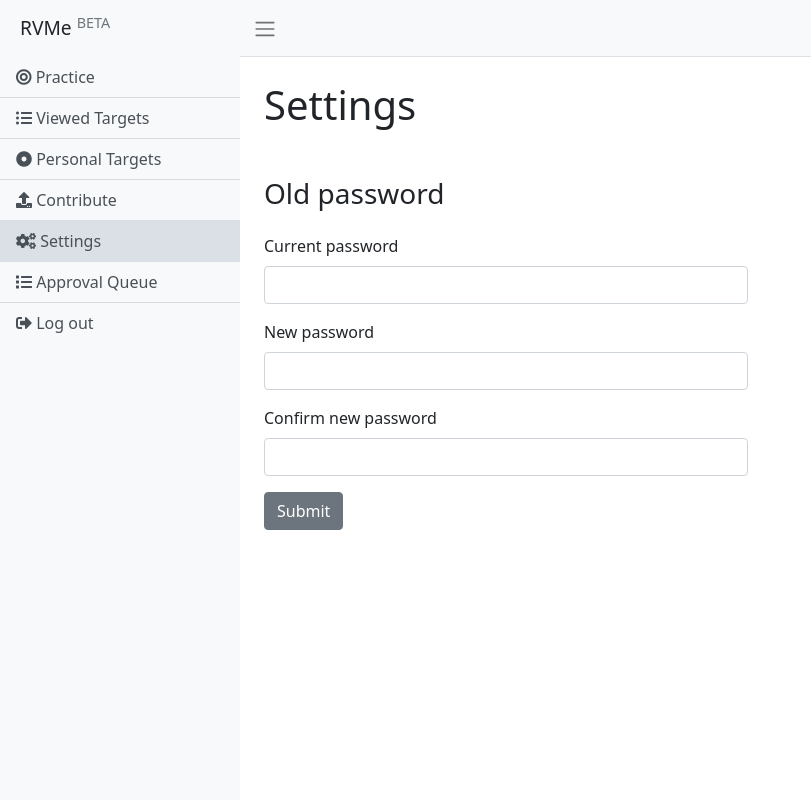
After one commit to nykotar/rvme, a Django app: page /pool/settings/ in a window 1280 px wide. The commit adds this page. Shown: the whole page, without its empty margins (0-811 px from the left). Run offline with Django 3.2, Linux system fonts and the light colour scheme; the visitor is signed in with stand-in values (Sample User, id 1); some libraries are stand-ins or nearby versions.

Commit message:
Settings page and change password

```diff
--- a/pool/templates/base_main.html
+++ b/pool/templates/base_main.html
@@ -76,6 +76,9 @@
         <a href="{% url 'pool:contribute' %}" class="list-group-item list-group-item-action bg-light {% if request.resolver_match.view_name == 'pool:contribute' %}active{% endif %}">
           <i class="fas fa-upload mr-2"></i> Contribute
         </a>
+        <a href="{% url 'pool:user_settings' %}" class="list-group-item list-group-item-action bg-light {% if request.resolver_match.view_name == 'pool:user_settings' %}active{% endif %}">
+          <i class="fas fa-cogs mr-2"></i> Settings
+        </a>
         {% if perms.pool.change_submission %}
             <a href="/admin/pool/submission/?moderated__exact=0" class="list-group-item list-group-item-action bg-light">
               <i class="fas fa-list mr-2"></i> Approval Queue
--- /dev/null
+++ b/pool/templates/settings.html
@@ -0,0 +1,42 @@
+{% extends "base_main.html" %}
+
+{% block title %}Submit target{% endblock %}
+{% block content %}
+
+  {% if messages %}
+    {% for message in messages %}
+    <div class="alert alert-warning" role="alert">
+      {{ message }}
+    </div>
+    {% endfor %}
+  {% endif %}
+
+  <div class="container">
+    <h1 class="mt-4 mb-4">Settings</h1>
+    <div class="row">
+      <div class="col col-xl-6 col-lg-7 col-md-8">
+        <h3 class="mt-4 mb-4">Old password</h3>
+        <form method="POST" action="{% url 'pool:change_password' %}">
+          {% csrf_token %}
+          <div class="mb-3">
+            <label for="old_password" class="form-label">Current password</label>
+            {{ form.old_password.errors }}
+            <input type="password" class="form-control" id="old_password" name="old_password">
+          </div>
+          <div class="mb-3">
+            <label for="new_password1" class="form-label">New password</label>
+            {{ form.new_password1.errors }}
+            <input type="password" class="form-control" id="new_password1" name="new_password1">
+          </div>
+          <div class="mb-3">
+            <label for="new_password2" class="form-label">Confirm new password</label>
+            <input type="password" class="form-control" id="new_password2" name="new_password2">
+          </div>
+          {{ form.new_password2.errors }}
+          {{ form.non_field_errors }}
+          <button type="submit" class="btn btn-secondary">Submit</button>
+        </form>
+      </div>
+    </div>
+  </div>
+{% endblock %}
--- a/pool/urls.py
+++ b/pool/urls.py
@@ -18,4 +18,6 @@ urlpatterns = [
     path('personalTarget/<str:tid>/reveal/', views.RevealPersonalTargetView.as_view(), name='reveal_personal_target'),
     path('personalTarget/<str:tid>/conclude/', views.conclude_personal_target, name='conclude_personal_target'),
     path('personalTarget/<str:tid>/return/', views.return_personal_target, name='return_personal_target'),
+    path('settings/', views.SettingsTemplateView.as_view(), name="user_settings"),
+    path('settings/changePassword/', views.ChangePasswordView.as_view(), name="change_password")
 ]
--- a/pool/views.py
+++ b/pool/views.py
@@ -5,6 +5,8 @@ from django.utils.timezone import now
 from django.http import HttpResponseRedirect
 from django.contrib.auth.mixins import LoginRequiredMixin, PermissionRequiredMixin
 from django.contrib.auth.decorators import login_required, permission_required
+from django.contrib.auth.forms import PasswordChangeForm
+from django.contrib.auth import update_session_auth_hash
 from django.contrib import messages
 from django.core.files.uploadedfile import InMemoryUploadedFile
 from django.core.exceptions import ValidationError
@@ -282,3 +284,23 @@ def get_range(value):
 @register.filter
 def decryptTxt(value):
     return decrypt(value)
+
+'''
+** Settings
+'''
+
+class SettingsTemplateView(LoginRequiredMixin, TemplateView):
+    template_name = 'settings.html'
+
+class ChangePasswordView(LoginRequiredMixin, View):
+
+    def post(self, request, *args, **kwargs):
+        form = PasswordChangeForm(request.user, request.POST)
+        if form.is_valid():
+            user = form.save()
+            update_session_auth_hash(request, user)  # Important!
+            messages.success(request, 'Your password was successfully updated!')
+            return HttpResponseRedirect(reverse('pool:user_settings'))
+        else:
+            messages.error(request, 'Please correct the error below.')
+            return render(request, template_name='settings.html', context={'form':form})
```
